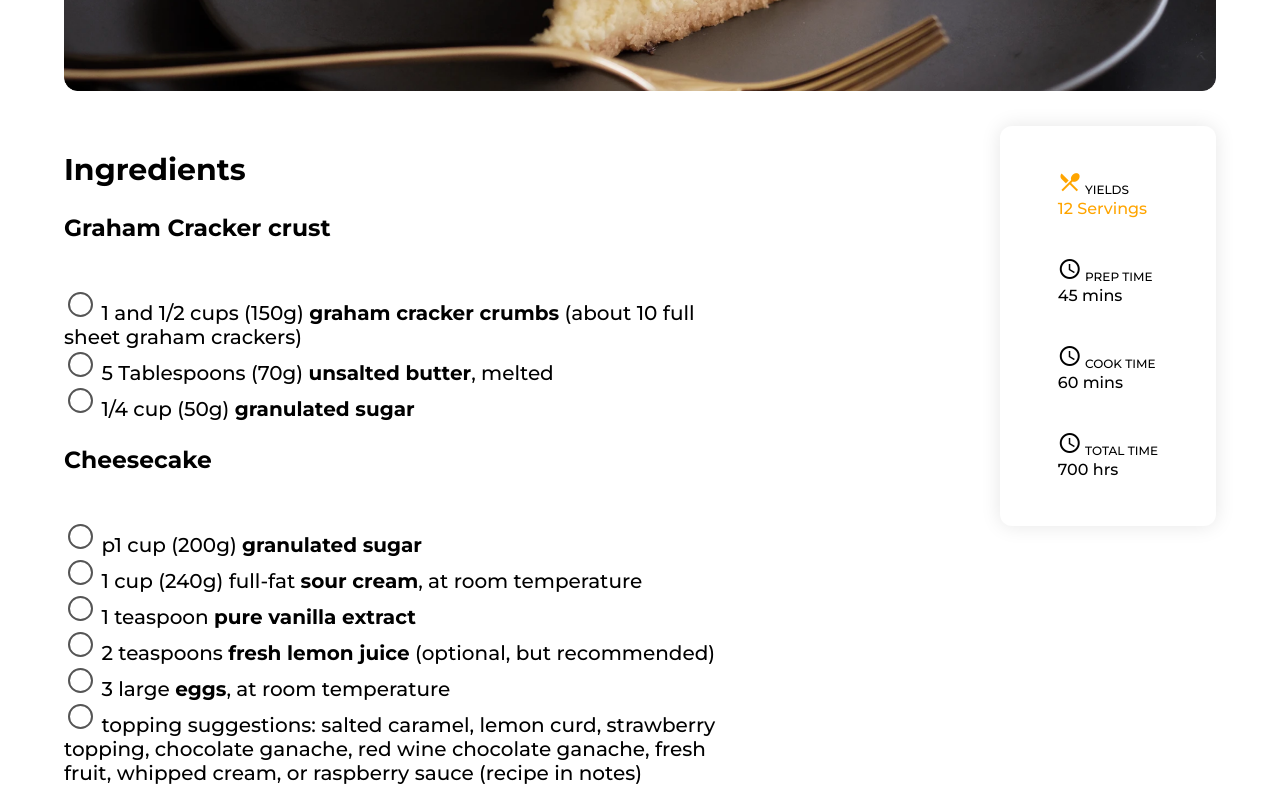
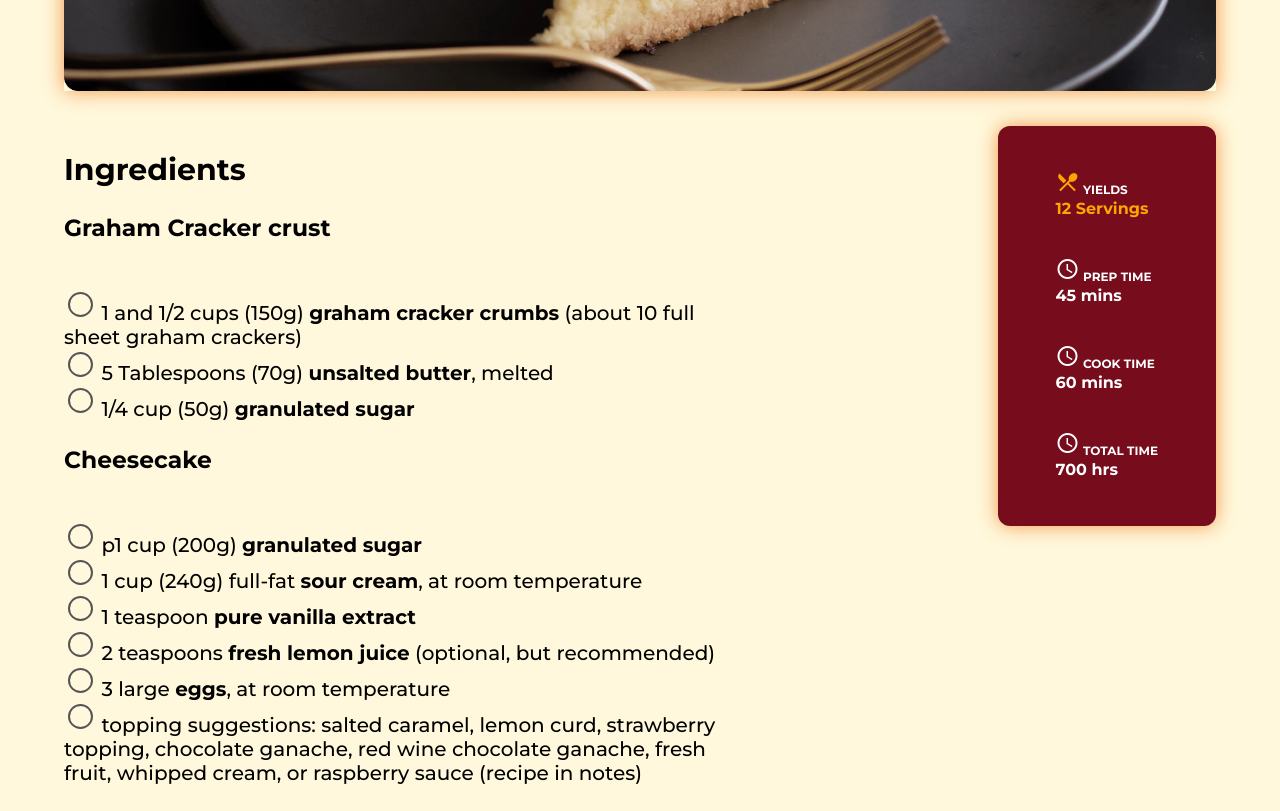
Before and after one commit to rogue-shark/Recipe_Blog, a plain HTML site: page index.html in a window 1280 px wide. Shown: the part 680-1491 px from the top of the page. Drawn offline with Linux system fonts and the light colour scheme.

Commit message:
updated look

```diff
--- a/style.css
+++ b/style.css
@@ -7,13 +7,13 @@
     --bgc-bullet: #F2994A;
     --font-main: 'Montserrat', sans-serif;
     --font-head: 'IBM Plex Serif', serif;
-    --bgc-checkbox: #d5465c;
+    --bgc-checkbox: #760c1c;
 }
 body{
    margin: 0;
    padding: 0;
    font-family: var(--font-main);
-
+   background-color: cornsilk;
 }
 
 h1{
@@ -30,6 +30,7 @@ h1{
 
 img{
     max-width: 100%;
+    box-shadow: 0px 0px 20px var(--bgc-bullet);
 }
 
 input[type='checkbox'] {
@@ -75,9 +76,11 @@ label,p{
         justify-content: center;
         padding: 0 2em;
         height: 50vh;
-        box-shadow: 0px 0px 20px rgba(0, 0, 0, 0.1);
+        box-shadow: 0px 0px 20px var(--bgc-bullet);
         border-radius: 12px;
-        background-color: white;
+        background-color: var(--bgc-checkbox);
+        color: white;
+        font-weight: bold;
     }
     .sidebar p{
         margin: 0;
```
Also changed, not shown: 1 other file.
